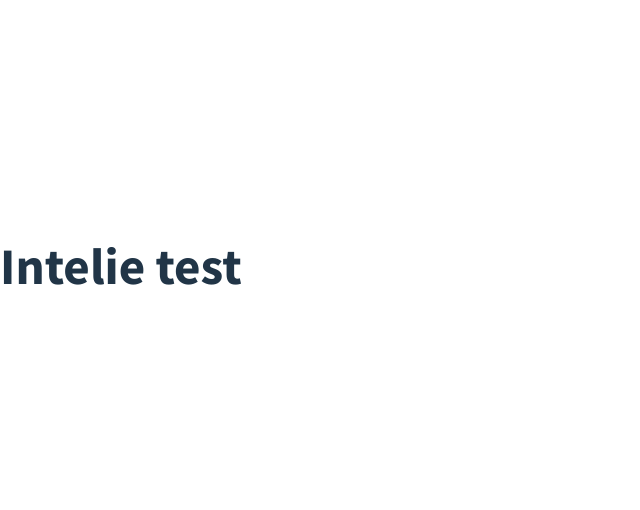
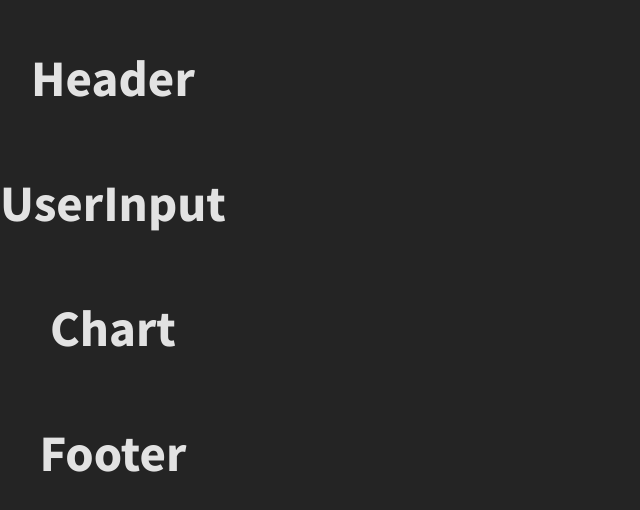
Before and after one commit to nekelpatrick/intelie-challenge-chart-plot, a React (Vite) app: page / in a window 1280 px wide. Shown: the part 134-644 px from the top of the page, without its empty margins (0-640 px from the left). Built offline with nearby package versions, Linux system fonts and the light colour scheme.

Commit message:
:construction: add basic components structure

```diff
--- a/src/App.tsx
+++ b/src/App.tsx
@@ -1,10 +1,12 @@
 import './styles/global.css';
+
+import { HomePage } from './pages/home';
 
 function App() {
 
   return (
     <div>
-      <h1>Intelie test</h1>
+      <HomePage/>
     </div>
   )
 }
--- /dev/null
+++ b/src/components/chart/index.tsx
@@ -0,0 +1,7 @@
+import React from 'react'
+
+export const Chart = () => {
+  return (
+    <h1>Chart</h1>
+  )
+}
--- /dev/null
+++ b/src/components/footer/index.tsx
@@ -0,0 +1,7 @@
+import React from 'react'
+
+export const Footer = () => {
+  return (
+    <h1>Footer</h1>
+  )
+}
--- /dev/null
+++ b/src/components/header/index.tsx
@@ -0,0 +1,7 @@
+import React from 'react'
+
+export const Header = () => {
+  return (
+    <h1>Header</h1>
+  )
+}
--- /dev/null
+++ b/src/components/userInput/index.tsx
@@ -0,0 +1,7 @@
+import React from 'react'
+
+export const UserInput = () => {
+  return (
+    <h1>UserInput</h1>
+  )
+}
--- /dev/null
+++ b/src/pages/home/index.css
@@ -0,0 +1,5 @@
+.container-home {
+  display: flex;
+  flex-direction: column;
+  align-items: center;
+}
--- /dev/null
+++ b/src/pages/home/index.tsx
@@ -0,0 +1,17 @@
+import "./index.css"
+
+import { Header } from "../../components/header"
+import { UserInput } from "../../components/userInput"
+import { Chart } from "../../components/chart"
+import { Footer } from "../../components/footer"
+
+export const HomePage = () => {
+  return (
+    <div className="container-home">
+      <Header/>
+      <UserInput/>
+      <Chart/>
+      <Footer/>
+    </div>
+  )
+}
--- a/src/styles/global.css
+++ b/src/styles/global.css
@@ -46,33 +46,13 @@
 }
 
 button {
-  border-radius: 8px;
-  border: 1px solid transparent;
-  padding: 0.6em 1.2em;
   font-size: 1em;
   font-weight: 500;
-  font-family: inherit;
-  background-color: #1a1a1a;
   cursor: pointer;
   transition: border-color 0.25s;
 }
-button:hover {
-  border-color: #646cff;
-}
+
 button:focus,
 button:focus-visible {
   outline: 4px auto -webkit-focus-ring-color;
 }
-
-@media (prefers-color-scheme: light) {
-  :root {
-    color: #213547;
-    background-color: #ffffff;
-  }
-  a:hover {
-    color: #747bff;
-  }
-  button {
-    background-color: #f9f9f9;
-  }
-}
```
